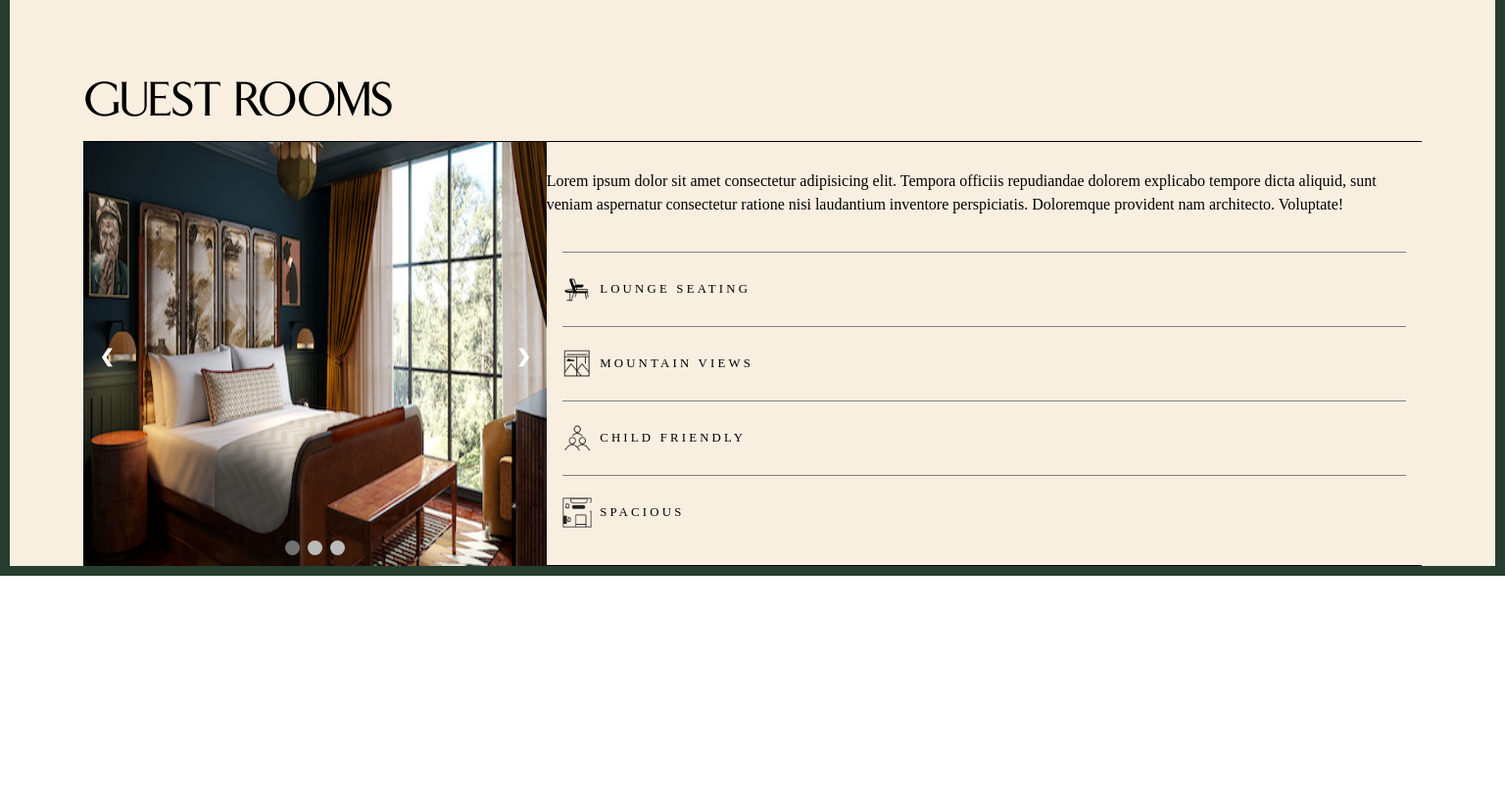
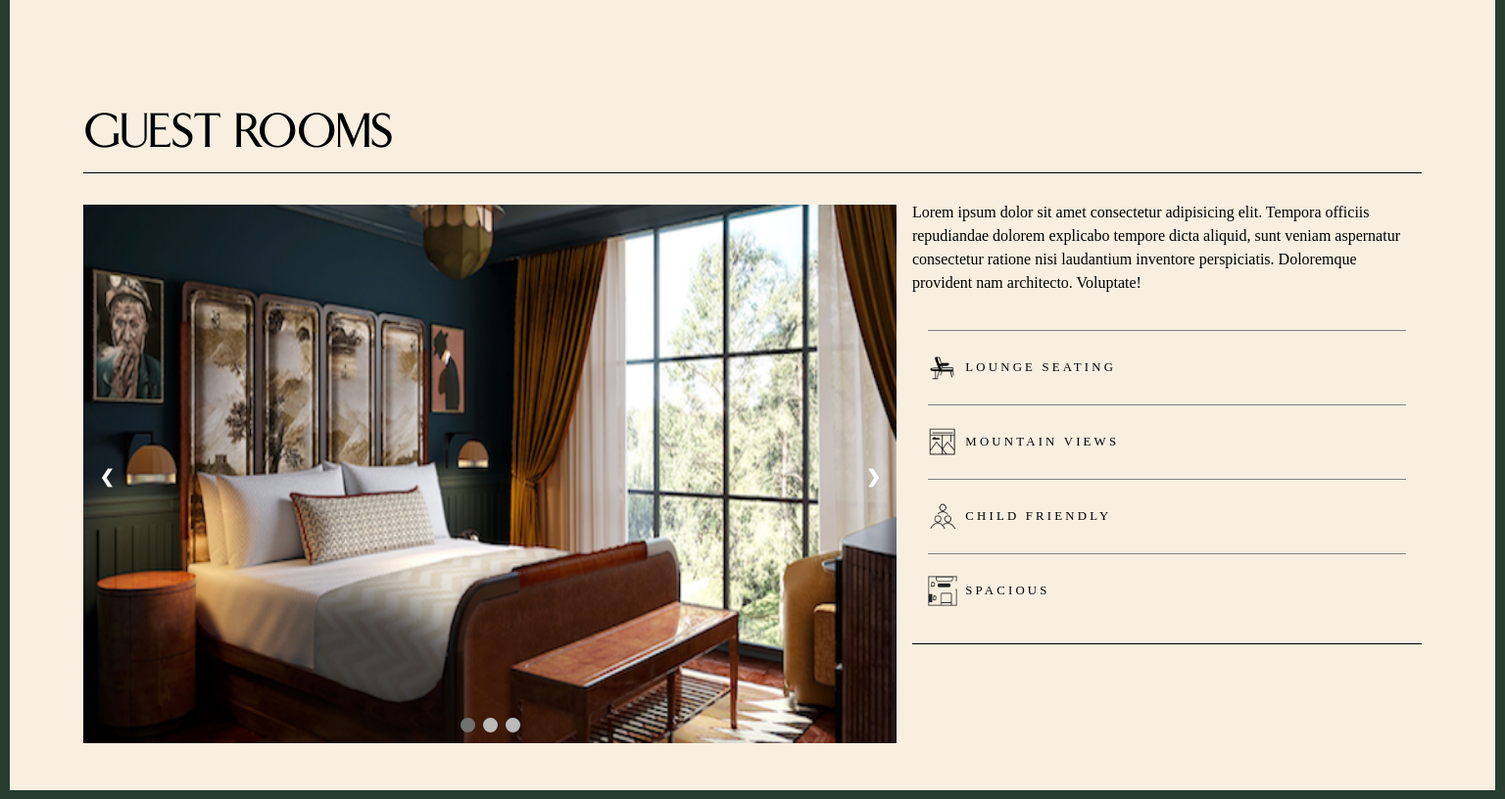
Before and after one commit to webstormcam/Manchester_Updated_Code, a plain HTML site: page index.html in a window 1536 px wide. Shown: the part 1537-2353 px from the top of the page at 98% size. Before the commit the page ends 2125 px from the top, so only its background shows below. Drawn offline with Linux system fonts and the light colour scheme.

Commit message:
Guest rooms section is coming together

```diff
--- a/css/style.css
+++ b/css/style.css
@@ -433,6 +433,11 @@ cursor: pointer;
     padding-top: 2rem;
 }
 
+#section2{
+    padding-bottom: 5rem;
+    padding-top: 2rem;
+}
+
 
 .secondary-headings{
 
@@ -442,13 +447,21 @@ cursor: pointer;
 
 .guestroom-word{
     order: 5;
+    width: 50%;
+    padding-left: 1rem;
+
 }
 
 .slideshow-container {
 
     display: flex;
+    position: relative;
+    top: 2rem;
+
 
   }
+
+
 
 
 
@@ -478,6 +491,12 @@ cursor: pointer;
         position: relative;
         top: 2rem;
     }
+
+    .slideshow-container {
+
+        height: 550px;
+
+      }
 
 
 }
```
